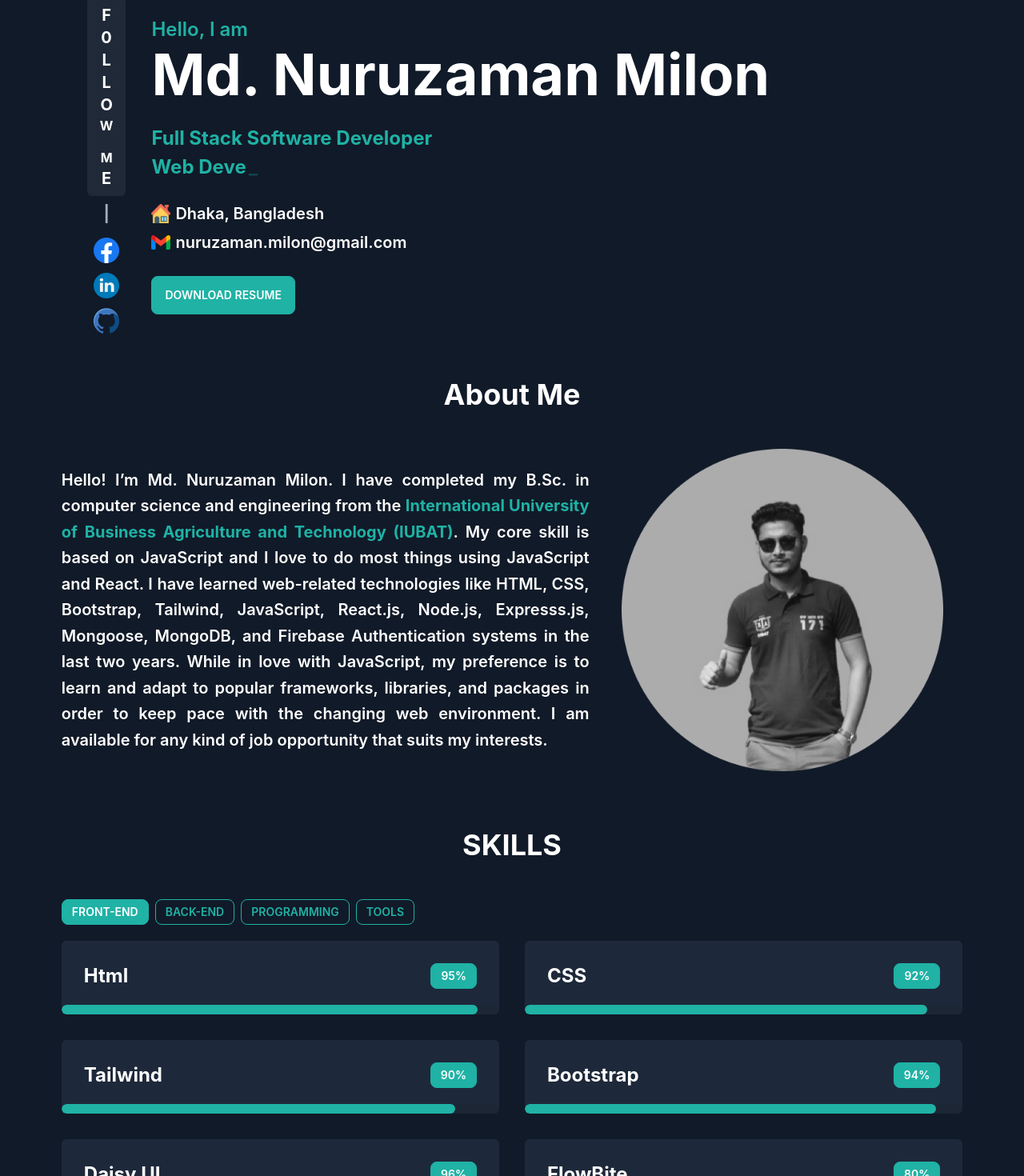
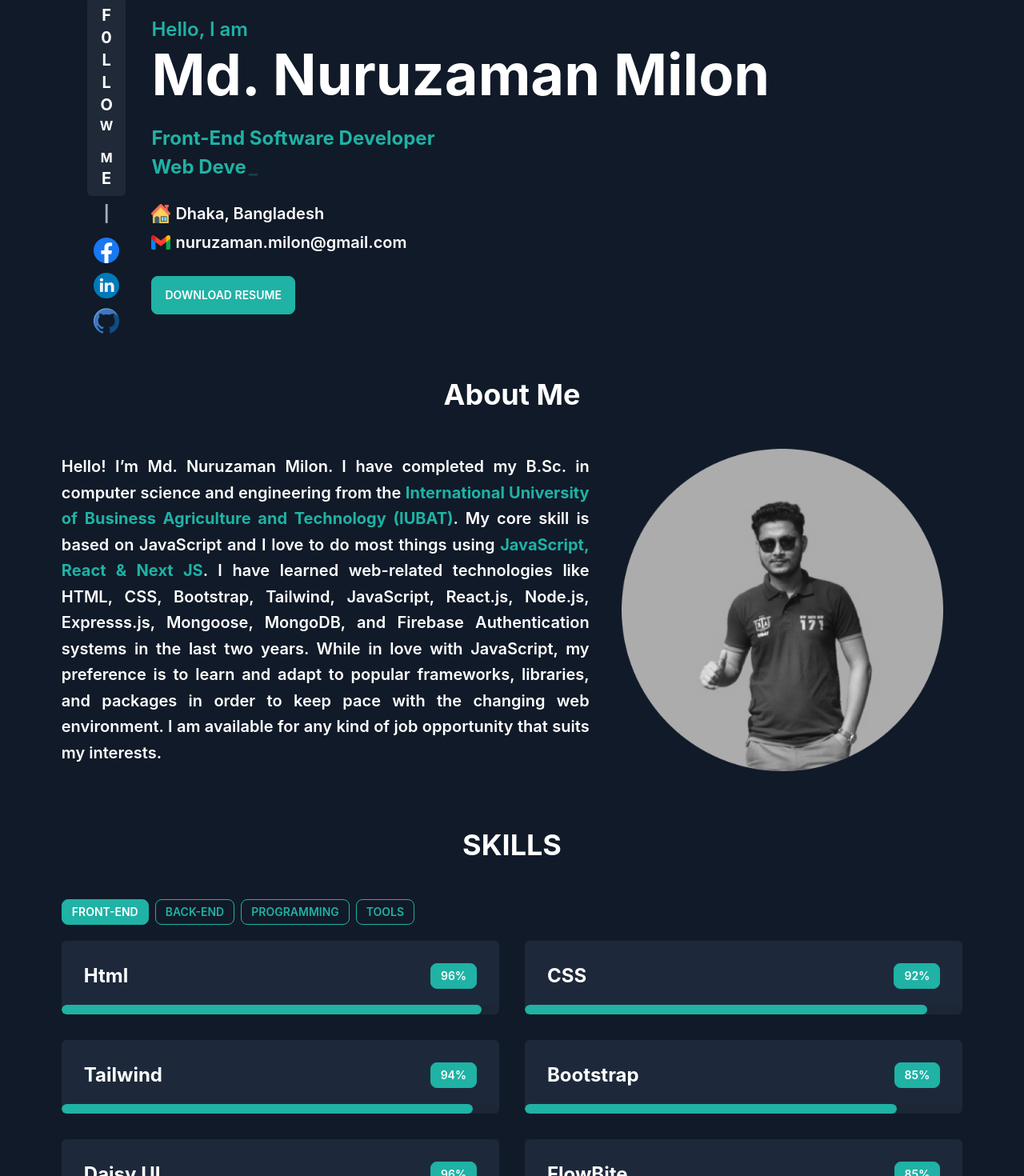
Before and after one commit to nuruzaman-milon/personal-portfolio, a React (Create React App) app: page / in a window 1280 px wide. Shown: the part 131-1601 px from the top of the page at 80% size. Built offline with nearby package versions, Linux system fonts and the light colour scheme; no server answers.

Commit message:
update on home

```diff
--- a/src/components/home/AboutMe.js
+++ b/src/components/home/AboutMe.js
@@ -7,8 +7,7 @@ const AboutMe = ({theme}) => {
             <div className='flex flex-col-reverse md:flex-row justify-center items-center'>
                 <div className='w-full md:w-[60%] text-xl font-semibold'>
                     <p className='leading-relaxed pr-4 text-justify'>
-                    Hello! I’m Md. Nuruzaman Milon. I have completed my B.Sc. in computer science and engineering from the <a className='text-accent font-bold hover:underline underline-offset-2' href="https://iubat.edu/" target="_blank">International University of Business Agriculture and Technology (IUBAT)</a>. My core skill is based on JavaScript and I love to do most things using JavaScript and React. I have learned web-related technologies like HTML, CSS, Bootstrap, Tailwind, JavaScript, React.js, Node.js, Expresss.js, Mongoose, MongoDB, and Firebase Authentication systems in the last two years. While in love with JavaScript, my preference is to learn and adapt to popular frameworks, libraries, and packages in order to keep pace with the changing web environment. I am available for any kind of job opportunity that suits my interests.
-
+                    Hello! I’m Md. Nuruzaman Milon. I have completed my B.Sc. in computer science and engineering from the <a className='text-accent font-bold hover:underline underline-offset-2' href="https://iubat.edu/" target="_blank">International University of Business Agriculture and Technology (IUBAT)</a>. My core skill is based on JavaScript and I love to do most things using <span className='text-accent font-bold'>JavaScript, React & Next JS</span>. I have learned web-related technologies like HTML, CSS, Bootstrap, Tailwind, JavaScript, React.js, Node.js, Expresss.js, Mongoose, MongoDB, and Firebase Authentication systems in the last two years. While in love with JavaScript, my preference is to learn and adapt to popular frameworks, libraries, and packages in order to keep pace with the changing web environment. I am available for any kind of job opportunity that suits my interests.
                     </p>
                 </div>
 
--- a/src/components/home/Home.js
+++ b/src/components/home/Home.js
@@ -36,11 +36,10 @@ const Home = () => {
                 </div>
                 <div className='w-[90%] mx-auto md:mx-0 md:w-[80%]'>
                     <p className='text-2xl text-accent font-semibold mb-1'>Hello, I am</p>
-                    {/* <h1 className='text-3xl md:text-7xl font-bold mb-7'>Md. Nuruzaman Milon</h1> */}
                     <h1 className={`text-3xl md:text-7xl font-bold mb-7 ${!theme ? 'text-white' : '' }`}>Md. Nuruzaman Milon</h1>
-                    <h1 className='text-xl md:text-2xl font-bold mb-1 text-accent'>Full Stack Software Developer</h1>
+                    <h1 className='text-xl md:text-2xl font-bold mb-1 text-accent'>Front-End Software Developer</h1>
                     <h1 className='text-xl md:text-2xl font-bold text-accent mb-7'><Typewriter
-                        words={['Programmer', 'Web Developer', 'Software Engineer', 'MERN Stack Developer']}
+                        words={['Programmer', 'Web Developer', 'MERN-Stack Developer', 'Full-Stack Developer']}
                         loop={15}
                         cursor
                         cursorStyle='_'
--- a/src/components/home/Skills.js
+++ b/src/components/home/Skills.js
@@ -16,12 +16,12 @@ const Skills = ({theme}) => {
             {
                 show === 'frontend' &&
                 <div className='grid grid-cols-1 md:grid-cols-2 gap-8'>
-                    <SingleSkills value='95' name='Html'></SingleSkills>
+                    <SingleSkills value='96' name='Html'></SingleSkills>
                     <SingleSkills value='92' name='CSS'></SingleSkills>
-                    <SingleSkills value='90' name='Tailwind'></SingleSkills>
-                    <SingleSkills value='94' name='Bootstrap'></SingleSkills>
+                    <SingleSkills value='94' name='Tailwind'></SingleSkills>
+                    <SingleSkills value='85' name='Bootstrap'></SingleSkills>
                     <SingleSkills value='96' name='Daisy UI'></SingleSkills>
-                    <SingleSkills value='80' name='FlowBite'></SingleSkills>
+                    <SingleSkills value='85' name='FlowBite'></SingleSkills>
                     <SingleSkills value='85' name='React'></SingleSkills>
                 </div>
             }
@@ -31,16 +31,16 @@ const Skills = ({theme}) => {
                 <div className='grid grid-cols-1 md:grid-cols-2 gap-8'>
                     <SingleSkills value='80' name='Node.js'></SingleSkills>
                     <SingleSkills value='85' name='Express.js'></SingleSkills>
-                    <SingleSkills value='65' name='Laravel'></SingleSkills>
-                    <SingleSkills value='90' name='Mongoose'></SingleSkills>
-                    <SingleSkills value='85' name='MongoDB'></SingleSkills>
-                    <SingleSkills value='75' name='MySQL'></SingleSkills>
+                    <SingleSkills value='50' name='Laravel'></SingleSkills>
+                    <SingleSkills value='80' name='Mongoose'></SingleSkills>
+                    <SingleSkills value='80' name='MongoDB'></SingleSkills>
+                    <SingleSkills value='85' name='MySQL'></SingleSkills>
                 </div>
             }
             {
                 show === 'programming' &&
                 <div className='grid grid-cols-1 md:grid-cols-2 gap-8'>
-                    <SingleSkills value='85' name='JavaScript'></SingleSkills>
+                    <SingleSkills value='90' name='JavaScript'></SingleSkills>
                     <SingleSkills value='70' name='C'></SingleSkills>
                     <SingleSkills value='75' name='PHP'></SingleSkills>
                 </div>
@@ -53,10 +53,10 @@ const Skills = ({theme}) => {
                     <SingleSkills value='72' name='Netlify'></SingleSkills>
                     <SingleSkills value='80' name='JWT'></SingleSkills>
                     <SingleSkills value='75' name='Figma'></SingleSkills>
-                    <SingleSkills value='85' name='Git'></SingleSkills>
-                    <SingleSkills value='75' name='npm'></SingleSkills>
+                    <SingleSkills value='90' name='Git'></SingleSkills>
+                    <SingleSkills value='80' name='npm'></SingleSkills>
                     <SingleSkills value='80' name='Postman'></SingleSkills>
-                    <SingleSkills value='75' name='Chrome Dev Tools'></SingleSkills>
+                    <SingleSkills value='85' name='Chrome Dev Tools'></SingleSkills>
                 </div>
             }
         </div>
```
